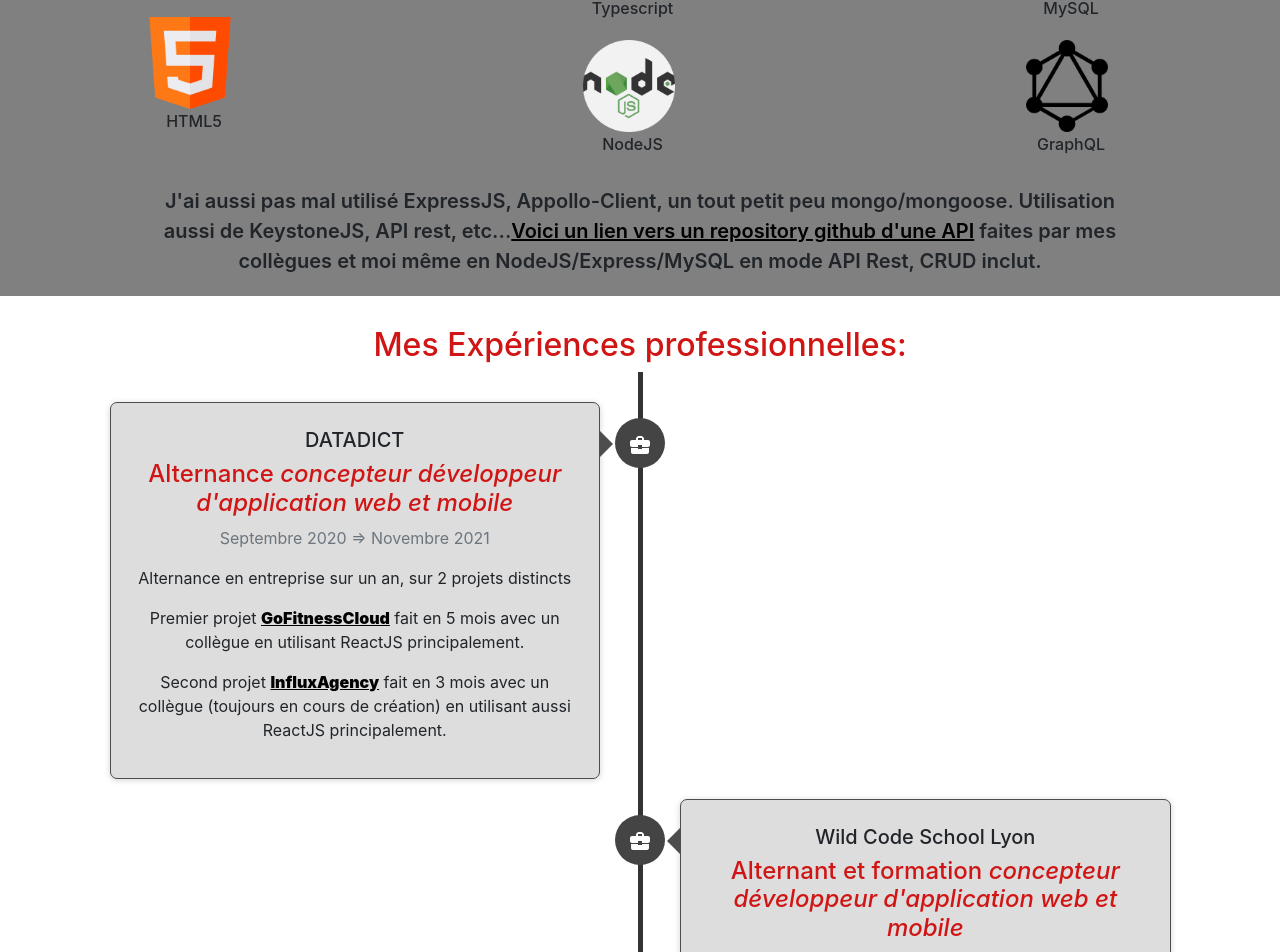
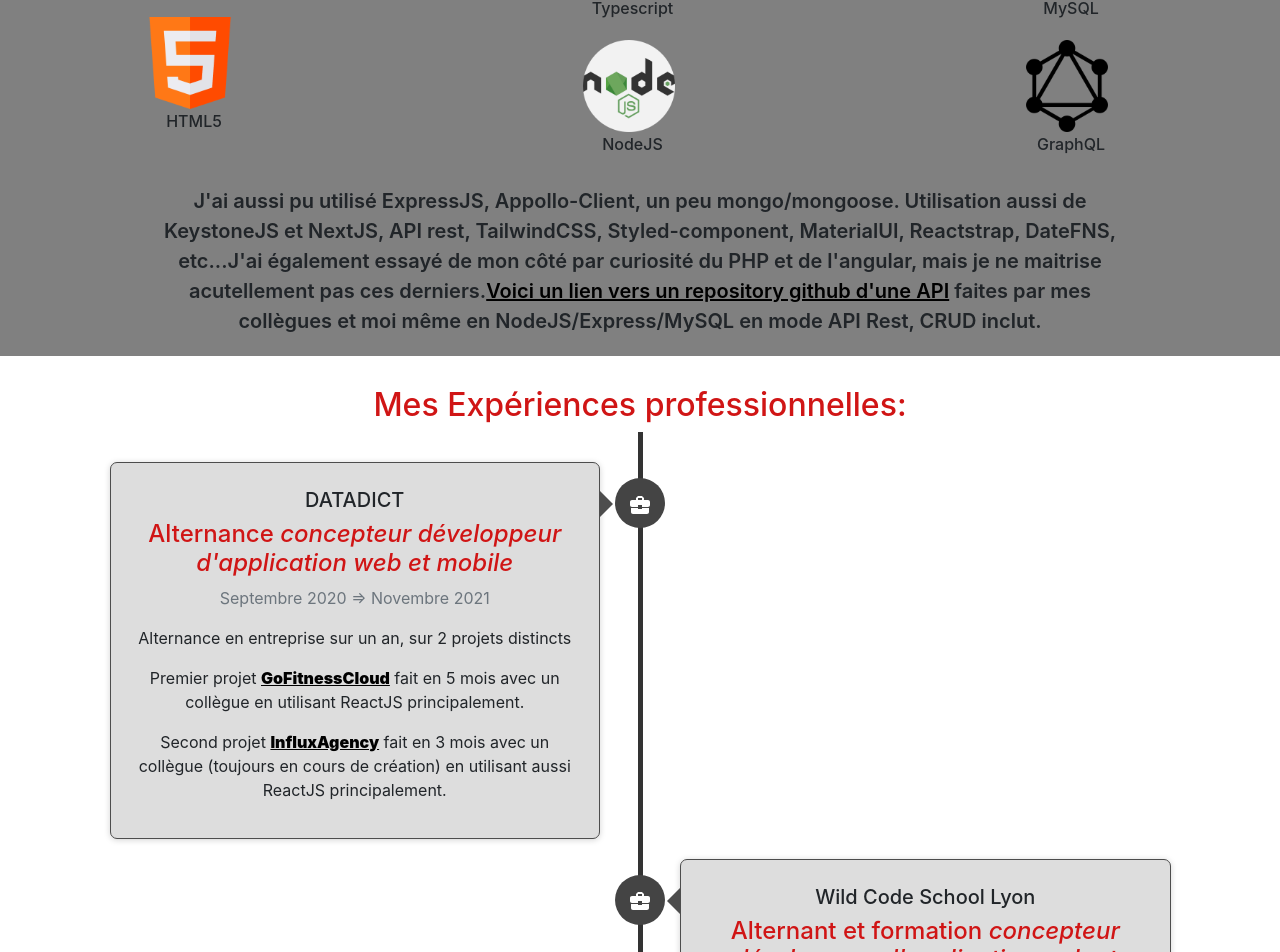
Before and after one commit to Sora952/Portfolio, a React (Create React App) app: page / in a window 1280 px wide. Shown: the part 1273-2225 px from the top of the page. Built offline with nearby package versions, Linux system fonts and the light colour scheme; no server answers.

Commit message:
Update some compétences

```diff
--- a/src/Pages/Home.jsx
+++ b/src/Pages/Home.jsx
@@ -112,7 +112,8 @@
             </div>
           </div>
           <div style={{width: "80%", margin: "auto"}}>
-            <span style={{fontSize: "20px", fontWeight: "600"}}>J'ai aussi pas mal utilisé ExpressJS, Appollo-Client, un tout petit peu mongo/mongoose. Utilisation aussi de KeystoneJS, API rest, etc...</span>
+            <span style={{fontSize: "20px", fontWeight: "600"}}>J'ai aussi pu utilisé ExpressJS, Appollo-Client, un peu mongo/mongoose. Utilisation aussi de KeystoneJS et NextJS, API rest, TailwindCSS, Styled-component, MaterialUI, Reactstrap, DateFNS, etc...</span>
+            <span style={{fontSize: "20px", fontWeight: "600"}}>J'ai également essayé de mon côté par curiosité du PHP et de l'angular, mais je ne maitrise acutellement pas ces derniers.</span>
             <span style={{fontSize: "20px", fontWeight: "600"}}><a style={{textDecoration: 'underline', color: "black", fontWeight: "600"}} href='https://github.com/WildCodeSchool/healthymood-api' target='_blank' rel='noreferrer noopener'>Voici un lien vers un repository github d'une API</a> faites par mes collègues et moi même en NodeJS/Express/MySQL en mode API Rest, CRUD inclut.</span>
           </div>
         </section>
```
